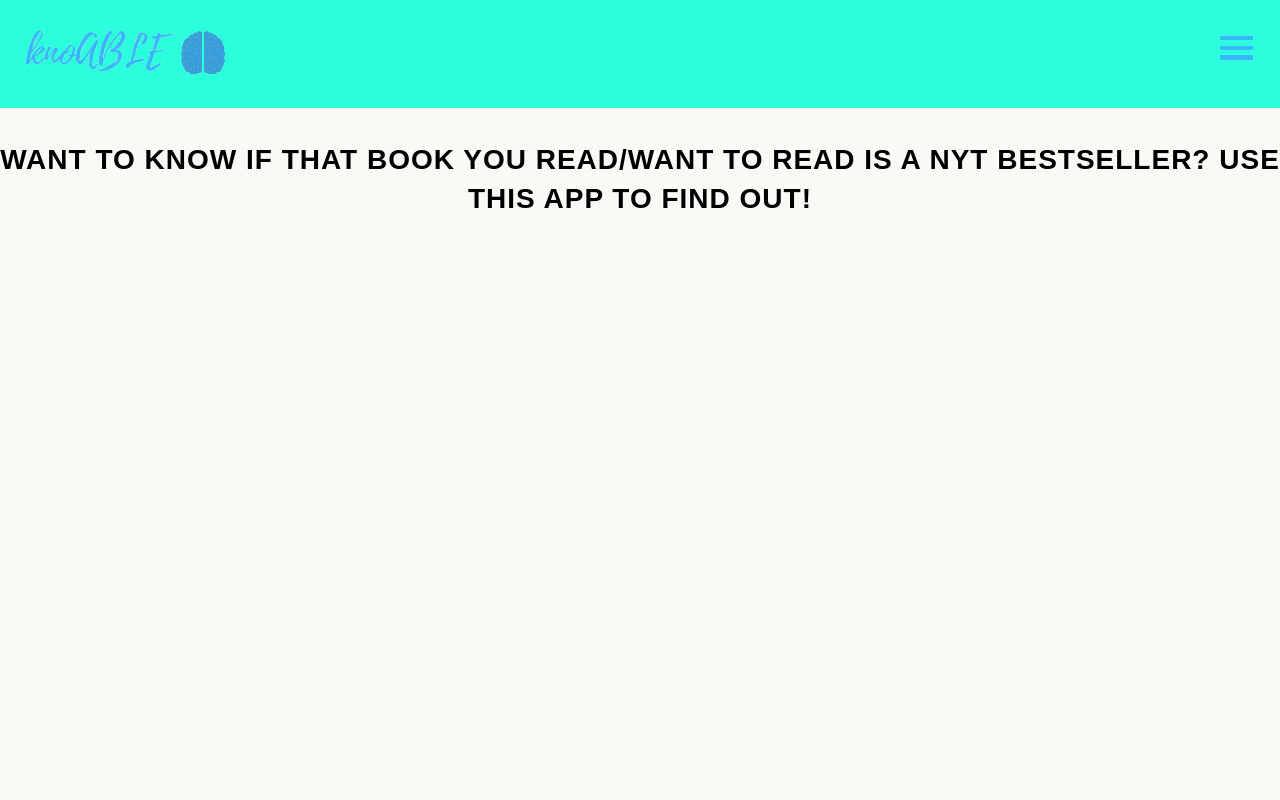
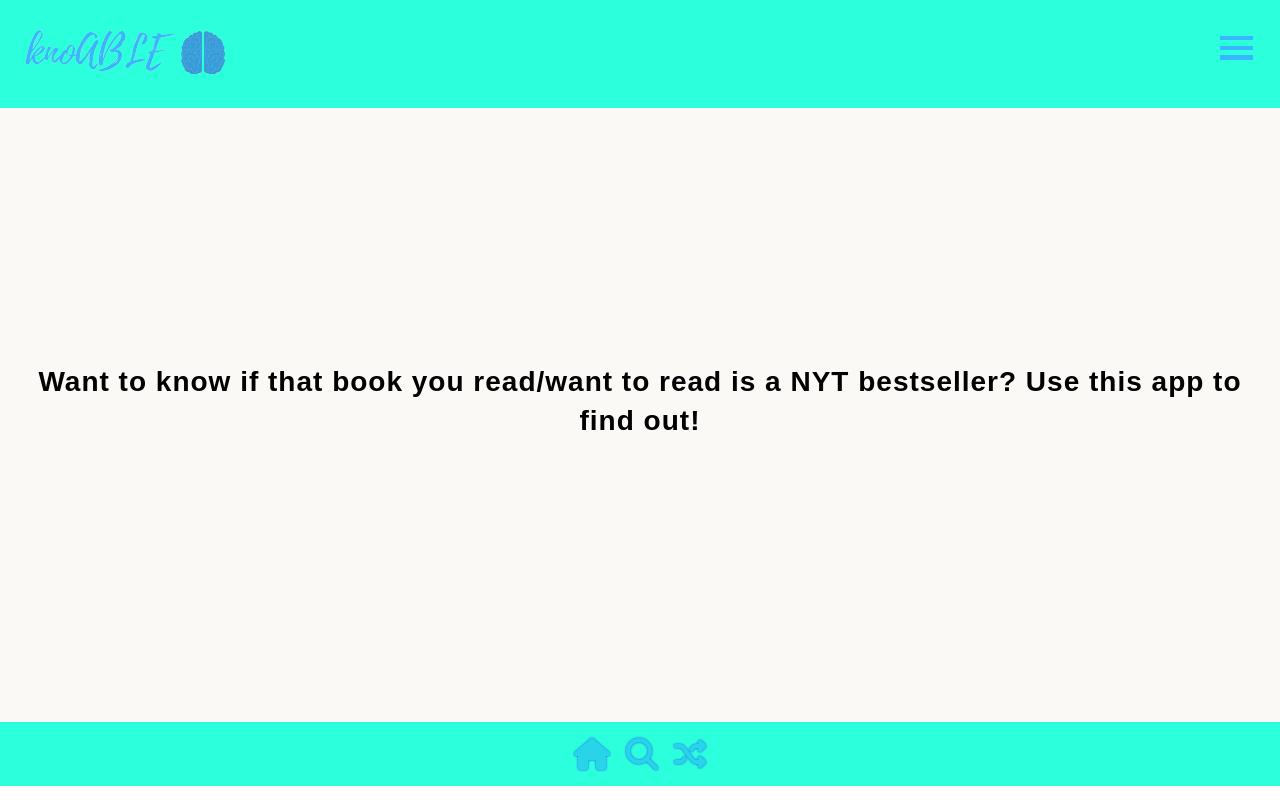
Before and after one commit to AlishaSo/knoABLE, a React (Create React App) app: page / in a window 1280 px wide. Shown: the top 800 px of the page. Built offline with nearby package versions, Linux system fonts and the light colour scheme; no server answers.

Commit message:
Change the height of the 'main' component and modify styles for 'home' component

```diff
--- a/src/styles.css
+++ b/src/styles.css
@@ -108,13 +108,18 @@
 }
 
 main {
-  min-height: 100vh;
+  min-height: calc(100vh - (114.5px + 72px));
   background-color: #faf9f6;
+  overflow: hidden;
+  display: flex;
 }
 
 .home-div {
-  padding: 2em 0;
+  padding: 2em 1.5em;
+  min-height: 100%;
   text-align: center;
+  display: flex;
+  align-items: center;
 }
 
 .home-div h3 {
@@ -124,7 +129,6 @@
   line-height: 1.4;
   margin-top: 0;
   font-family: 'Bebas Nue', sans-serif;
-  text-transform: uppercase;
 }
 
 footer {
```
